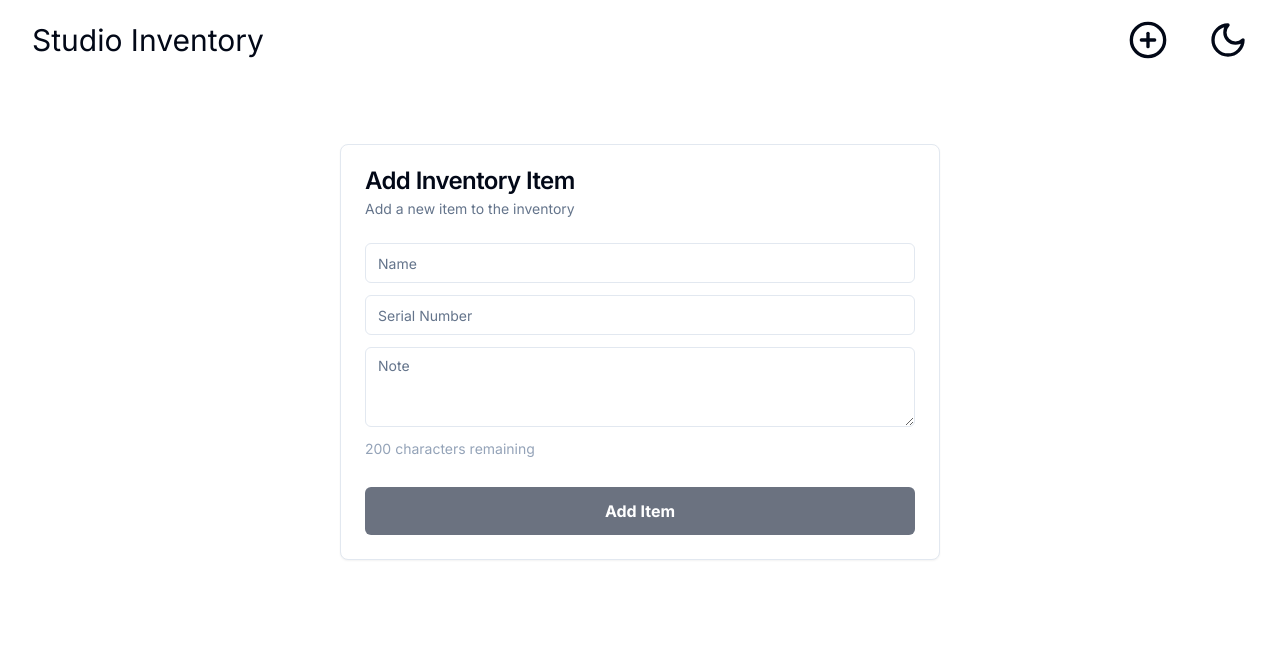
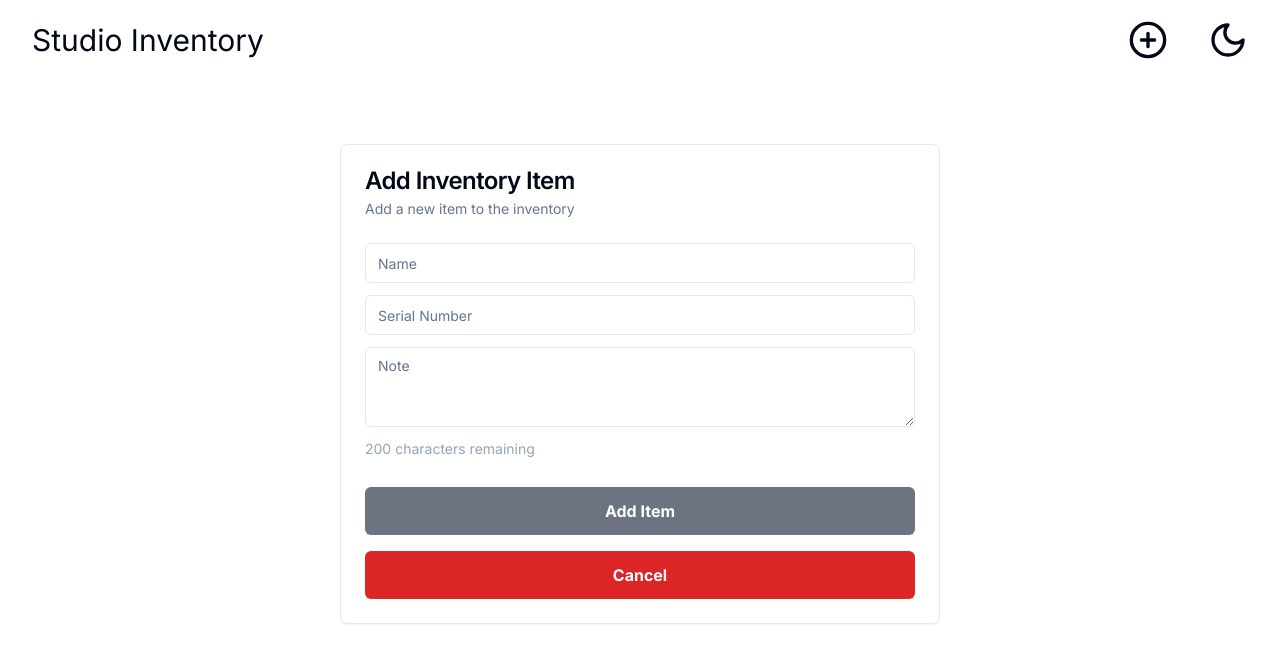
Before and after one commit to imaricodes/inventory-tracker, a Next.js app: page /addInventoryItem in a window 1280 px wide. Shown: the top 662 px of the page. Built offline with nearby package versions, Linux system fonts and the light colour scheme.

Commit message:
Add cancel button to add inventory form

```diff
--- a/app/(pages)/addInventoryItem/page.jsx
+++ b/app/(pages)/addInventoryItem/page.jsx
@@ -134,6 +134,12 @@ export default function AddInventoryItem() {
             Add Item
           </button>
         </form>
+        <button
+        className="cursor-pointer button button--destructive w-full"
+        onClick={() => router.push("/")}
+      >
+        Cancel
+      </button>
       </CardContent>
     </Card>
   );
```
